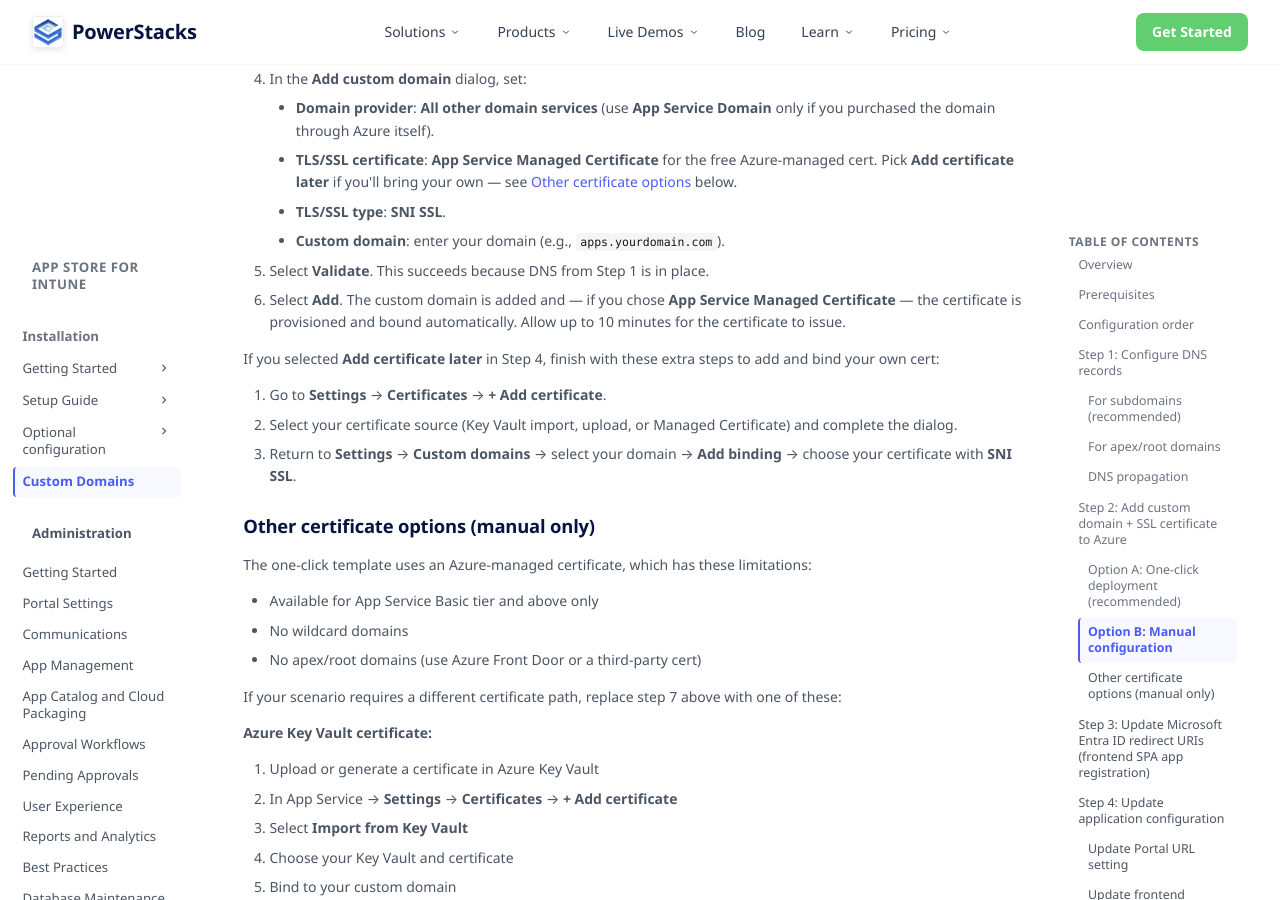
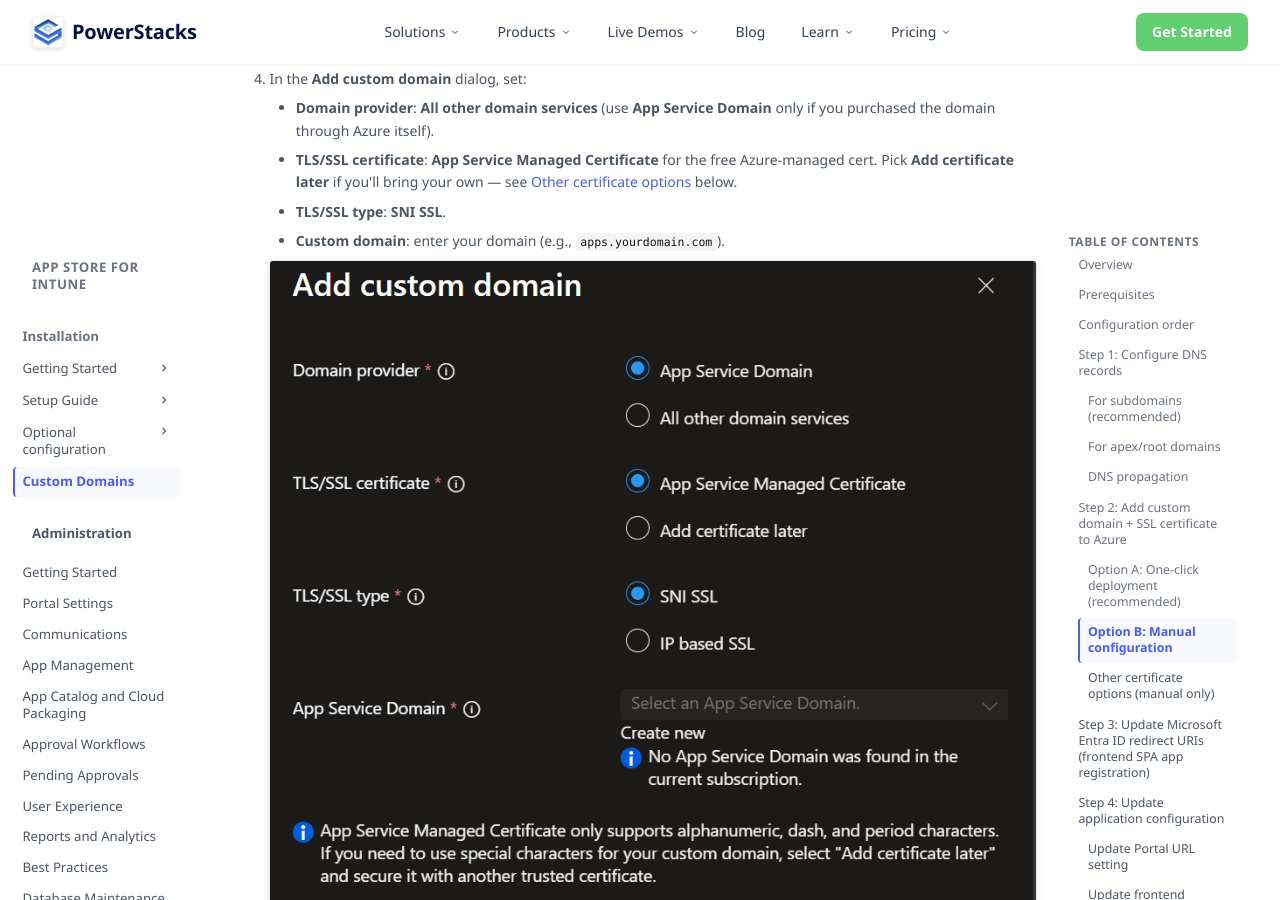
Before and after one commit to powerstacks-corp/powerstacks-docs, an MkDocs documentation site: the page built from docs/app-store-for-intune/administration/custom-domains.md, in a window 1280 px wide and 900 px high, scrolled down 2819 px. Built offline with MkDocs 1.6.1 and Material for MkDocs 9.7.7, drawn with Linux system fonts in a browser that asks for light colours.

Commit message:
app-store docs: add Add-custom-domain dialog screenshot to custom-domains Step 4
Visual reference for the four fields described in the step list:
Domain provider, TLS/SSL certificate, TLS/SSL type, and Custom domain.
Image and markdown reference committed together to keep the strict-mode
Pages build green.

```diff
--- a/docs/app-store-for-intune/administration/custom-domains.md
+++ b/docs/app-store-for-intune/administration/custom-domains.md
@@ -109,6 +109,9 @@
     - **TLS/SSL certificate**: **App Service Managed Certificate** for the free Azure-managed cert. Pick **Add certificate later** if you'll bring your own — see [Other certificate options](#other-certificate-options-manual-only) below.
     - **TLS/SSL type**: **SNI SSL**.
     - **Custom domain**: enter your domain (e.g., `apps.yourdomain.com`).
+
+    ![Azure Portal Add custom domain dialog with Domain provider, TLS/SSL certificate, TLS/SSL type, and Custom domain fields](../images/Install-add-custom-domain.png)
+
 5. Select **Validate**. This succeeds because DNS from Step 1 is in place.
 6. Select **Add**. The custom domain is added and — if you chose **App Service Managed Certificate** — the certificate is provisioned and bound automatically. Allow up to 10 minutes for the certificate to issue.
 
```
Also changed, not shown: docs/app-store-for-intune/images/Install-add-custom-domain.png (added).
